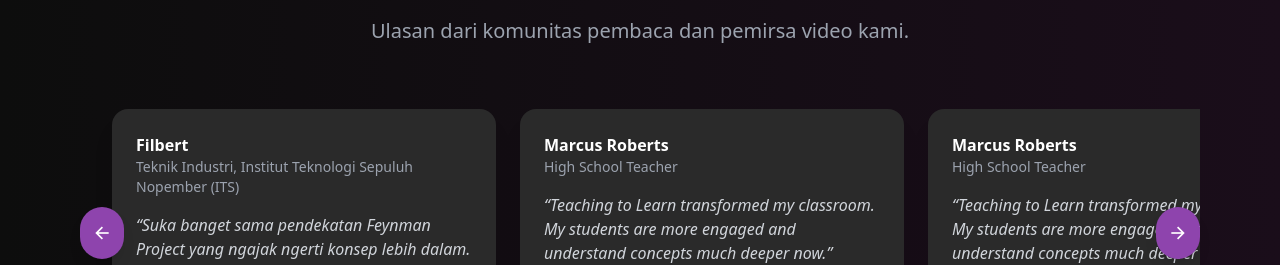
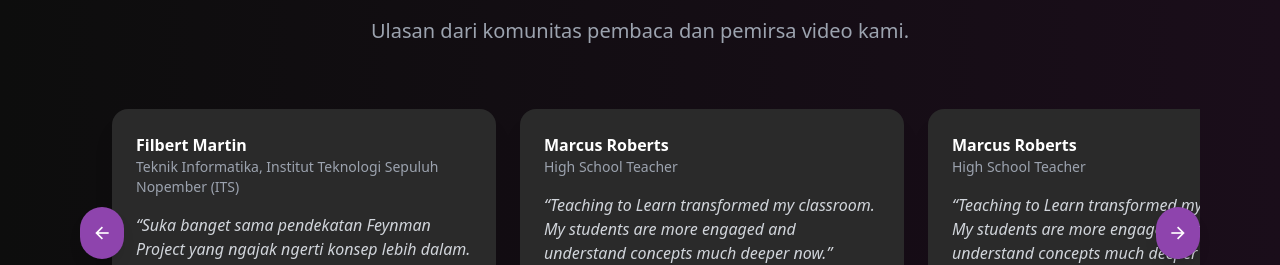
Before and after one commit to FeynmanProject/feynmanproject.github.io, a Next.js app: page /books in a window 1280 px wide. Shown: the part 2280-2545 px from the top of the page. Built offline with nearby package versions, Linux system fonts and the light colour scheme.

Commit message:
Update page.tsx

```diff
--- a/app/books/page.tsx
+++ b/app/books/page.tsx
@@ -188,8 +188,8 @@ const BookCard = ({ book }: { book: Book }) => (
 
 const testimonials = [
   {
-    name: "Filbert",
-    role: "Teknik Industri, Institut Teknologi Sepuluh Nopember (ITS)",
+    name: "Filbert Martin",
+    role: "Teknik Informatika, Institut Teknologi Sepuluh Nopember (ITS)",
     quote: "Suka banget sama pendekatan Feynman Project yang ngajak ngerti konsep lebih dalam. Videonya bantu nyusun ulang materi dengan cara yang runtut dan masuk akal.",
   },
   {
```
